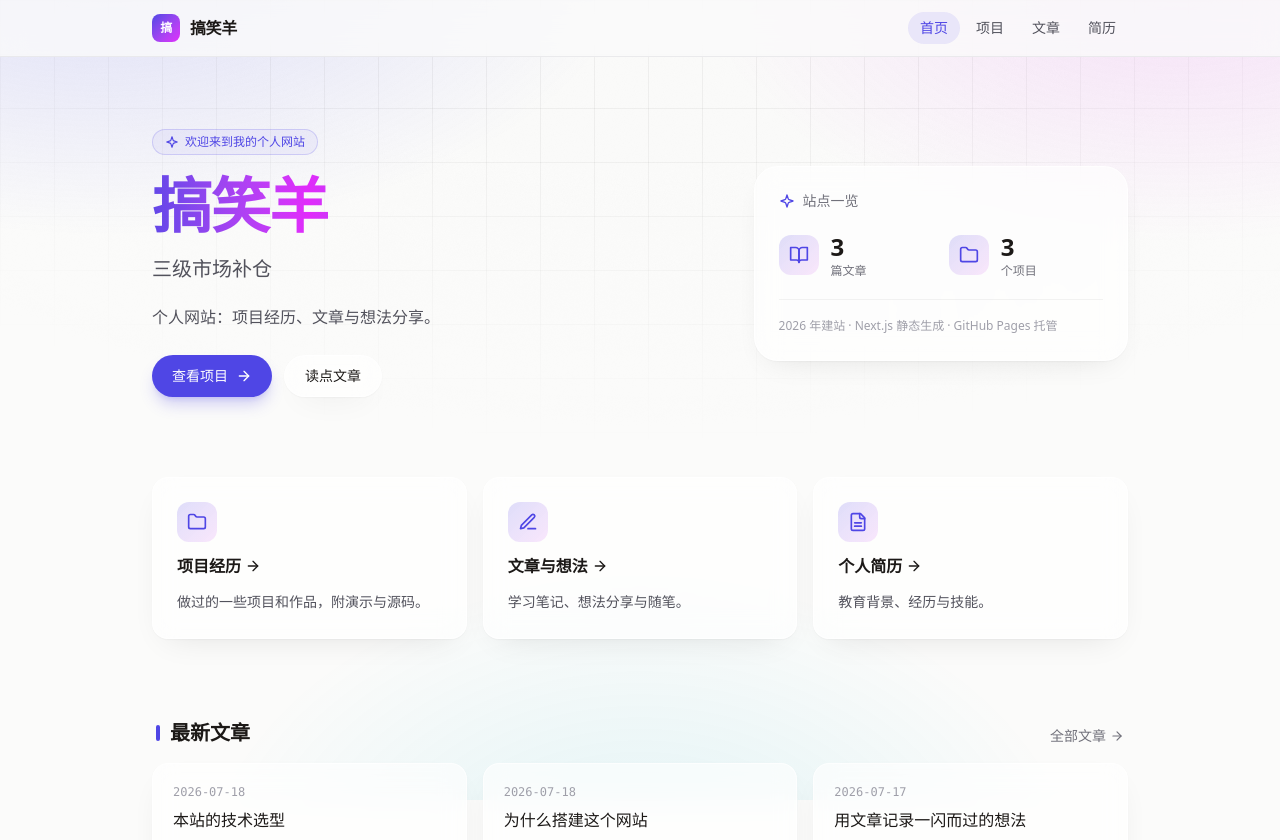
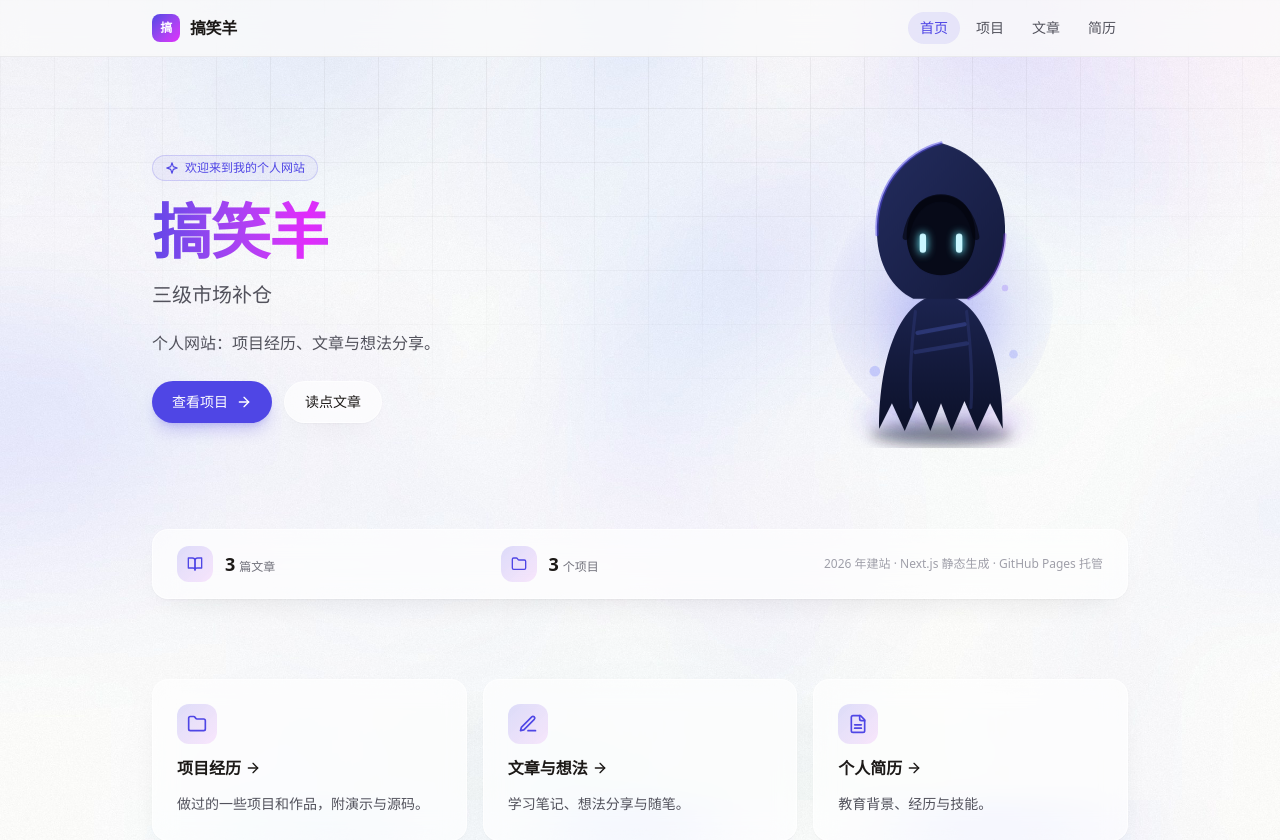
Before and after one commit to Yanng08/Yanng08.github.io, a Next.js app: page / in a window 1280 px wide. Shown: the top 840 px of the page. Built offline with nearby package versions, Linux system fonts and the light colour scheme.

Commit message:
幽影主题：程序生成烟雾背景图 + 原创 SVG 兜帽小影子角色

```diff
--- a/app/globals.css
+++ b/app/globals.css
@@ -5,6 +5,8 @@
   --background: #fbfbfa;
   --foreground: #1c1917;
   --accent: #4f46e5;
+  /* 幽影(Omen)风格烟雾背景，可在 public/ 下替换同名文件换成自己喜欢的图 */
+  --bg-image: url("/bg-light.jpg");
 }
 
 @media (prefers-color-scheme: dark) {
@@ -12,6 +14,7 @@
     --background: #0c0e13;
     --foreground: #e7e5e4;
     --accent: #818cf8;
+    --bg-image: url("/bg-dark.jpg");
   }
 }
 
@@ -23,6 +26,10 @@
 
 body {
   background: var(--background);
+  background-image: var(--bg-image);
+  background-size: cover;
+  background-position: center top;
+  background-attachment: fixed;
   color: var(--foreground);
   /* 使用系统字体栈：本地构建无需访问 Google Fonts，中文回退友好 */
   font-family: ui-sans-serif, system-ui, -apple-system, "Segoe UI", Roboto,
@@ -30,7 +37,7 @@ body {
     sans-serif;
 }
 
-/* 背景第一层：极光渐变光斑 */
+/* 背景第一层：极光渐变光斑（叠在烟雾图上做色调融合） */
 body::before {
   content: "";
   position: fixed;
@@ -40,17 +47,17 @@ body::before {
   background:
     radial-gradient(
       900px 500px at 8% -8%,
-      color-mix(in srgb, #6366f1 20%, transparent),
+      color-mix(in srgb, #6366f1 9%, transparent),
       transparent 60%
     ),
     radial-gradient(
       800px 460px at 92% -4%,
-      color-mix(in srgb, #d946ef 15%, transparent),
+      color-mix(in srgb, #d946ef 7%, transparent),
       transparent 60%
     ),
     radial-gradient(
       720px 520px at 50% 112%,
-      color-mix(in srgb, #06b6d4 11%, transparent),
+      color-mix(in srgb, #06b6d4 5%, transparent),
       transparent 62%
     );
 }
@@ -139,6 +146,28 @@ body::after {
   animation: gradient-x 7s ease infinite;
 }
 
+/* 角色缓慢上下浮动 */
+@keyframes float-y {
+  0%,
+  100% {
+    transform: translateY(0);
+  }
+  50% {
+    transform: translateY(-8px);
+  }
+}
+
+.animate-float {
+  animation: float-y 5s ease-in-out infinite;
+}
+
+@media (prefers-reduced-motion: reduce) {
+  .animate-gradient,
+  .animate-float {
+    animation: none;
+  }
+}
+
 ::selection {
   background: color-mix(in srgb, var(--accent) 25%, transparent);
 }
--- a/app/page.tsx
+++ b/app/page.tsx
@@ -2,6 +2,7 @@ import Link from "next/link";
 import { site } from "@/data/site";
 import { projects } from "@/data/projects";
 import { getAllPosts } from "@/lib/posts";
+import { OmenFigure } from "@/components/OmenFigure";
 import {
   ArrowRightIcon,
   BookOpenIcon,
@@ -72,39 +73,37 @@ export default function Home() {
           </div>
         </div>
 
-        <div className="glass rounded-3xl p-6">
-          <h2 className="flex items-center gap-2 text-sm font-medium text-zinc-500 dark:text-zinc-400">
-            <SparklesIcon className="h-4 w-4 text-accent" />
-            站点一览
-          </h2>
-          <div className="mt-5 grid grid-cols-2 gap-4">
+        <div className="flex items-center justify-center">
+          <OmenFigure className="animate-float h-60 w-auto sm:h-80" />
+        </div>
+      </section>
+
+      <section className="glass flex flex-wrap items-center justify-between gap-x-6 gap-y-4 rounded-2xl px-6 py-4">
         <div className="flex items-center gap-3">
-              <span className="icon-chip h-10 w-10 shrink-0">
-                <BookOpenIcon className="h-5 w-5" />
+          <span className="icon-chip h-9 w-9 shrink-0">
+            <BookOpenIcon className="h-4 w-4" />
           </span>
-              <div>
-                <p className="text-2xl font-bold">{posts.length}</p>
-                <p className="text-xs text-zinc-500 dark:text-zinc-400">
+          <p className="text-lg font-bold leading-6">
+            {posts.length}
+            <span className="ml-1 text-xs font-normal text-zinc-500 dark:text-zinc-400">
               篇文章
+            </span>
           </p>
         </div>
-            </div>
         <div className="flex items-center gap-3">
-              <span className="icon-chip h-10 w-10 shrink-0">
-                <FolderIcon className="h-5 w-5" />
+          <span className="icon-chip h-9 w-9 shrink-0">
+            <FolderIcon className="h-4 w-4" />
           </span>
-              <div>
-                <p className="text-2xl font-bold">{projects.length}</p>
-                <p className="text-xs text-zinc-500 dark:text-zinc-400">
+          <p className="text-lg font-bold leading-6">
+            {projects.length}
+            <span className="ml-1 text-xs font-normal text-zinc-500 dark:text-zinc-400">
               个项目
+            </span>
           </p>
         </div>
-            </div>
-          </div>
-          <p className="mt-5 border-t border-zinc-900/5 pt-4 text-xs leading-5 text-zinc-400 dark:border-white/5 dark:text-zinc-500">
+        <p className="text-xs leading-5 text-zinc-400 dark:text-zinc-500">
           2026 年建站 · Next.js 静态生成 · GitHub Pages 托管
         </p>
-        </div>
       </section>
 
       <section className="grid gap-4 sm:grid-cols-3">
--- /dev/null
+++ b/components/OmenFigure.tsx
@@ -0,0 +1,163 @@
+// 原创手绘 SVG：幽影(Omen)风格的 Q 版兜帽小影子，非任何官方/同人原画复制
+export function OmenFigure({ className }: { className?: string }) {
+  return (
+    <svg
+      viewBox="0 0 240 300"
+      className={className}
+      role="img"
+      aria-label="幽影风格的兜帽小影子"
+    >
+      <defs>
+        <radialGradient id="omen-glow" cx="50%" cy="55%" r="55%">
+          <stop offset="0%" stopColor="#6366f1" stopOpacity="0.45" />
+          <stop offset="60%" stopColor="#6366f1" stopOpacity="0.12" />
+          <stop offset="100%" stopColor="#6366f1" stopOpacity="0" />
+        </radialGradient>
+        <linearGradient id="omen-cloak" x1="0" y1="0" x2="0" y2="1">
+          <stop offset="0%" stopColor="#1c2450" />
+          <stop offset="100%" stopColor="#0c1129" />
+        </linearGradient>
+        <linearGradient id="omen-hood" x1="0" y1="0" x2="1" y2="1">
+          <stop offset="0%" stopColor="#232c5e" />
+          <stop offset="100%" stopColor="#141a3c" />
+        </linearGradient>
+        <filter
+          id="omen-blur-eyes"
+          x="-80%"
+          y="-80%"
+          width="260%"
+          height="260%"
+        >
+          <feGaussianBlur stdDeviation="4" />
+        </filter>
+        <filter
+          id="omen-blur-smoke"
+          x="-60%"
+          y="-60%"
+          width="220%"
+          height="220%"
+        >
+          <feGaussianBlur stdDeviation="10" />
+        </filter>
+        <filter
+          id="omen-blur-shadow"
+          x="-60%"
+          y="-60%"
+          width="220%"
+          height="220%"
+        >
+          <feGaussianBlur stdDeviation="6" />
+        </filter>
+      </defs>
+
+      {/* 背后辉光 */}
+      <ellipse cx="120" cy="165" rx="105" ry="115" fill="url(#omen-glow)" />
+
+      {/* 地面阴影 */}
+      <ellipse
+        cx="120"
+        cy="287"
+        rx="66"
+        ry="9"
+        fill="#05070f"
+        opacity="0.45"
+        filter="url(#omen-blur-shadow)"
+      />
+
+      {/* 底部烟雾 */}
+      <g filter="url(#omen-blur-smoke)">
+        <ellipse cx="76" cy="272" rx="30" ry="14" fill="#4f46e5" opacity="0.22" />
+        <ellipse cx="164" cy="276" rx="34" ry="15" fill="#7c3aed" opacity="0.18" />
+        <ellipse cx="120" cy="282" rx="44" ry="13" fill="#312e81" opacity="0.25" />
+      </g>
+
+      {/* 斗篷（破碎下摆） */}
+      <path
+        d="M62 282 C62 214 82 158 120 156 C158 158 178 214 178 282 L166 258 L154 284 L142 256 L130 284 L120 258 L110 284 L98 256 L86 284 L74 258 Z"
+        fill="url(#omen-cloak)"
+      />
+      {/* 斗篷褶皱 */}
+      <path
+        d="M96 172 C92 205 90 235 92 262"
+        stroke="#2c3772"
+        strokeWidth="3"
+        fill="none"
+        opacity="0.5"
+        strokeLinecap="round"
+      />
+      <path
+        d="M144 172 C148 205 150 235 148 262"
+        stroke="#2c3772"
+        strokeWidth="3"
+        fill="none"
+        opacity="0.5"
+        strokeLinecap="round"
+      />
+      {/* 胸前绑带 */}
+      <path
+        d="M98 192 L142 184"
+        stroke="#5b6ee1"
+        strokeWidth="4"
+        opacity="0.3"
+        strokeLinecap="round"
+      />
+      <path
+        d="M96 210 L144 202"
+        stroke="#5b6ee1"
+        strokeWidth="4"
+        opacity="0.22"
+        strokeLinecap="round"
+      />
+
+      {/* 兜帽外形（尖顶） */}
+      <path
+        d="M120 14 C104 18 88 28 76 44 C64 60 59 79 60 100 C61 128 74 150 94 160 L146 160 C166 150 179 128 180 100 C181 79 176 60 164 44 C152 28 136 18 120 14 Z"
+        fill="url(#omen-hood)"
+      />
+      {/* 帽檐内侧阴影（脸部空洞） */}
+      <path
+        d="M120 62 C98 62 86 82 88 106 C90 126 102 138 120 138 C138 138 150 126 152 106 C154 82 142 62 120 62 Z"
+        fill="#070a18"
+      />
+      {/* 帽檐压出的阴影弧线 */}
+      <path
+        d="M87 102 C91 78 104 66 120 66 C136 66 149 78 153 102"
+        stroke="#04060f"
+        strokeWidth="6"
+        fill="none"
+        opacity="0.65"
+        strokeLinecap="round"
+      />
+      {/* 帽檐边缘光 */}
+      <path
+        d="M120 14 C104 18 88 28 76 44 C64 60 59 79 60 100"
+        stroke="#4f46e5"
+        strokeWidth="3"
+        fill="none"
+        opacity="0.5"
+        strokeLinecap="round"
+      />
+      <path
+        d="M180 100 C179 128 166 150 146 160"
+        stroke="#7c3aed"
+        strokeWidth="3"
+        fill="none"
+        opacity="0.35"
+        strokeLinecap="round"
+      />
+
+      {/* 眼睛：光晕 + 竖瞳 */}
+      <g filter="url(#omen-blur-eyes)" opacity="0.9">
+        <rect x="99" y="98" width="8" height="20" rx="4" fill="#67e8f9" />
+        <rect x="133" y="98" width="8" height="20" rx="4" fill="#67e8f9" />
+      </g>
+      <rect x="100" y="99" width="6" height="18" rx="3" fill="#c9f6ff" />
+      <rect x="134" y="99" width="6" height="18" rx="3" fill="#c9f6ff" />
+
+      {/* 飘散的小烟点 */}
+      <circle cx="58" cy="228" r="5" fill="#818cf8" opacity="0.35" />
+      <circle cx="188" cy="212" r="4" fill="#818cf8" opacity="0.3" />
+      <circle cx="180" cy="150" r="3" fill="#a78bfa" opacity="0.4" />
+    </svg>
+  );
+}
```
Also changed, not shown: public/bg-dark.jpg (added), public/bg-light.jpg (added). Lines whose indentation alone changed are shown as unchanged.
